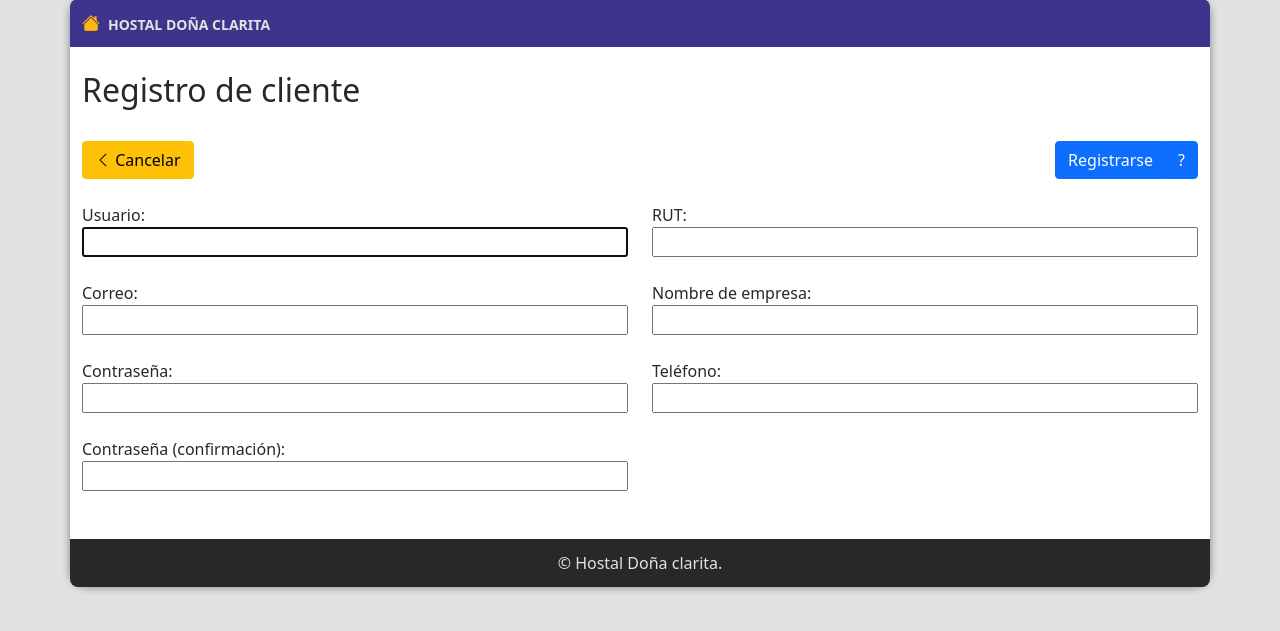
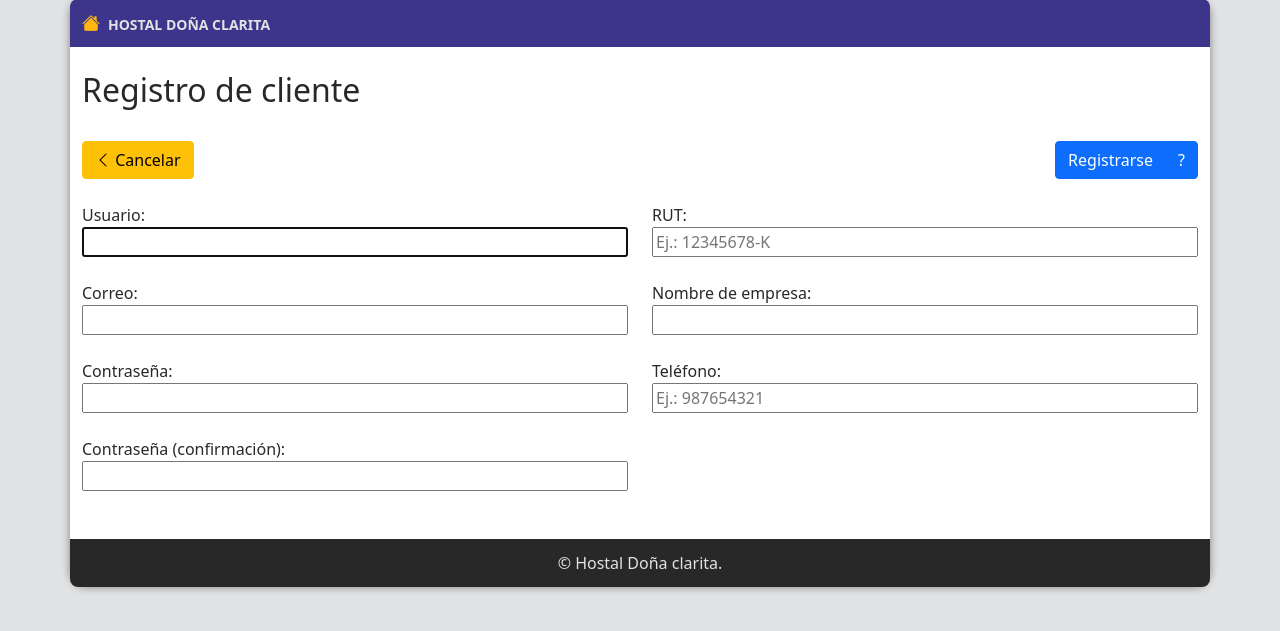
Before and after one commit to 96seba/hostal-clarita, a Django app: page /panel/cliente/registro/ in a window 1280 px wide. Shown: the part 25-656 px from the top of the page. Run offline with Django 3.2, Linux system fonts and the light colour scheme.

Commit message:
validación rut en reg. cliente

```diff
--- a/Usuarios/forms.py
+++ b/Usuarios/forms.py
@@ -23,7 +23,7 @@ class FormularioCliente(forms.ModelForm):
             'telefono': 'Teléfono',
         }
         widgets = {
-            'rut_cliente': forms.TextInput(),
+            'rut_cliente': forms.TextInput(attrs={'placeholder': 'Ej.: 12345678-K', 'oninput': 'checkRut(this)'}),
             'nombre_empresa': forms.TextInput(),
-            'telefono': forms.TextInput(),
+            'telefono': forms.TextInput(attrs={'placeholder': 'Ej.: 987654321'}),
         }
--- a/templates/Negocio/registro_cliente.html
+++ b/templates/Negocio/registro_cliente.html
@@ -7,6 +7,7 @@
 {% endblock titulo %}
 
 {% block contenido %}
+    <script src="{% static 'js/validador_rut.js' %}"></script>
     <article>
         <form method="post" class="form row">
             {% csrf_token %}
```
